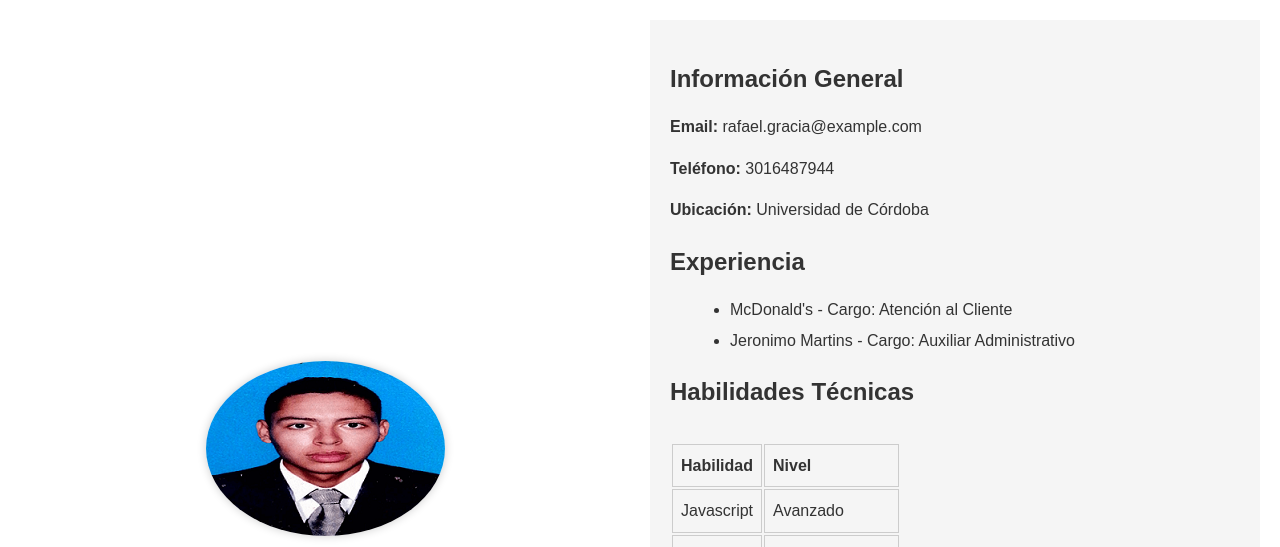
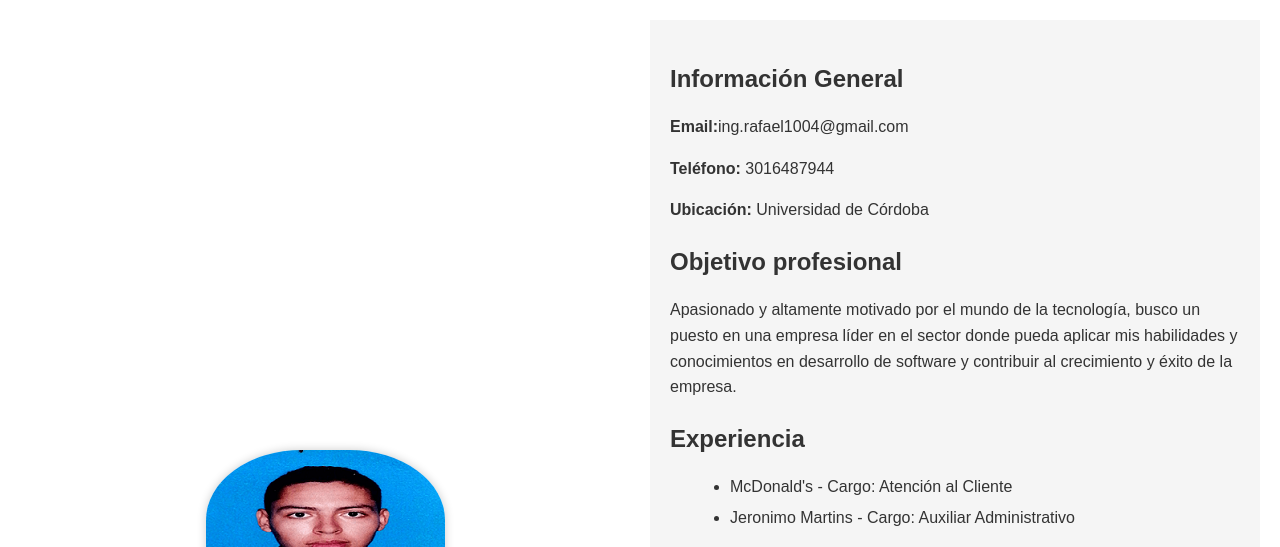
Before and after one commit to rafaelg1004/html-intro, a plain HTML site: page index.html in a window 1280 px wide. Shown: the top 547 px of the page. Drawn offline with Linux system fonts and the light colour scheme.

Commit message:
actualizacion hasta la presentacion

```diff
--- a/index.html
+++ b/index.html
@@ -23,9 +23,13 @@
     </div>
     <div class="right-column">
       <h2>Información General</h2>
-      <p><strong>Email:</strong> rafael.gracia@example.com</p>
+      <p><strong>Email:</strong>ing.rafael1004@gmail.com</p>
       <p><strong>Teléfono:</strong> 3016487944</p>
       <p><strong>Ubicación:</strong> Universidad de Córdoba</p>
+        <h2>Objetivo profesional</h2>
+    <p>
+        Apasionado y altamente motivado por el mundo de la tecnología, busco un puesto en una empresa líder en el sector donde pueda aplicar mis habilidades y conocimientos en desarrollo de software y contribuir al crecimiento y éxito de la empresa.
+    </p>
       <h2>Experiencia</h2>
       <ul>
         <li>McDonald's - Cargo: Atención al Cliente</li>
--- a/styles/style.css
+++ b/styles/style.css
@@ -198,6 +198,6 @@ body {
     width: auto;
     height: auto;
     margin-bottom: 20px;
-    border-radius: 50%;
+    border-radius: 40%;
     box-shadow: 0 0 10px rgba(0, 0, 0, 0.2);
   }
```
